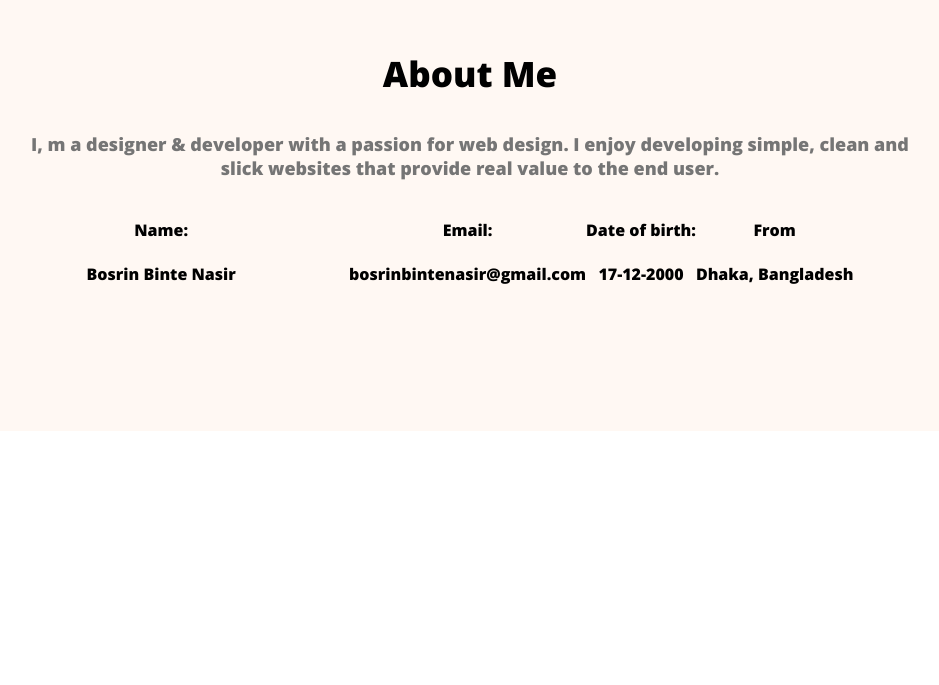
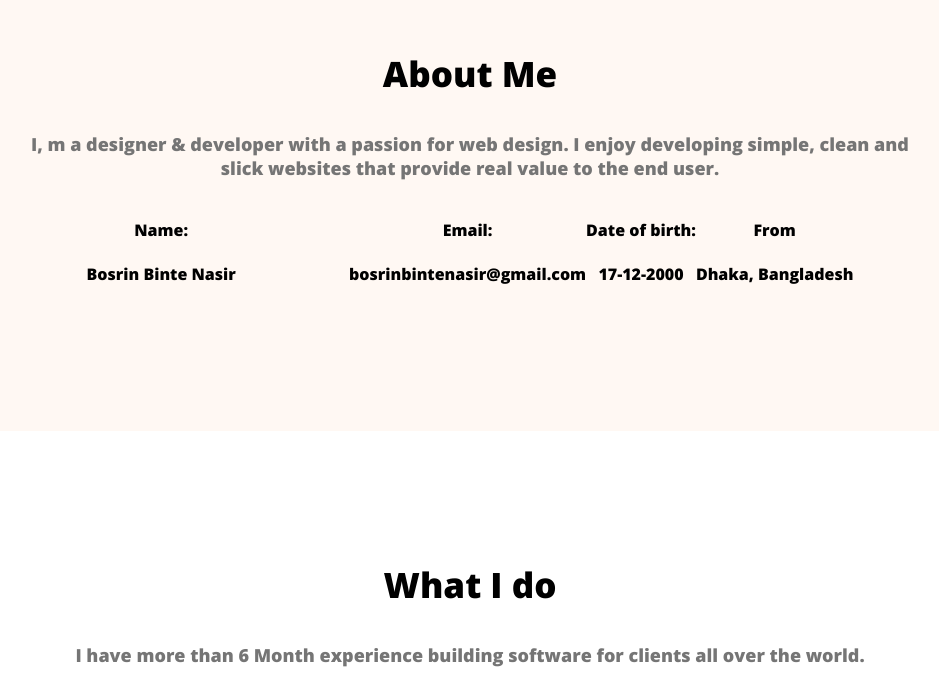
Before and after one commit to bosrin/web-developer-portfolio, a plain HTML site: page index.html in a window 1280 px wide. Shown: the part 922-1607 px from the top of the page, without its empty margins (170-1109 px from the left). Before the commit the page ends 1483 px from the top, so only its background shows below. Drawn offline with nearby package versions, Linux system fonts and the light colour scheme.

Commit message:
added what-i-do

```diff
--- a/index.html
+++ b/index.html
@@ -60,6 +60,10 @@
 
             </div>
         </section>
+        <section>
+            <h3 class="section-title">What I do</h3>
+            <p id="what i do description" class="section-description">I have more than 6 Month experience building software for clients all over the world. </p>
+        </section>
 
     </main>
     <footer>
--- a/style/portfoli.css
+++ b/style/portfoli.css
@@ -118,3 +118,7 @@ main{
 .about-info{
     text-align: center;
 }
+.what-i-do-description {
+    padding: 30px 150px;
+
+}
```
